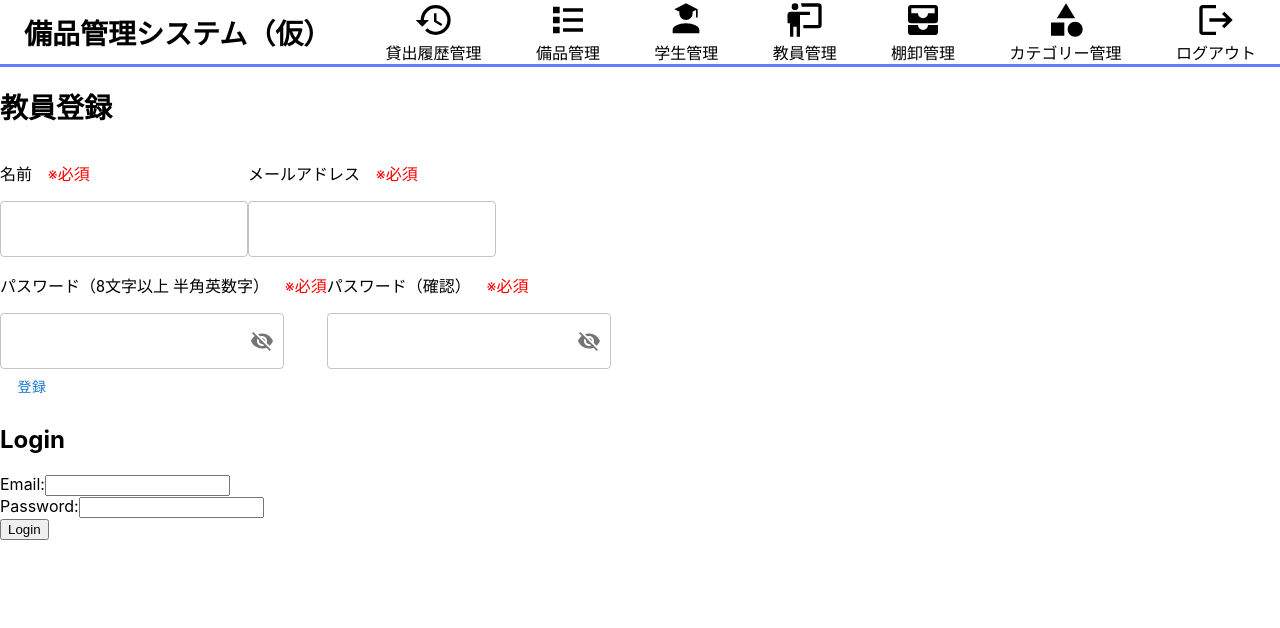
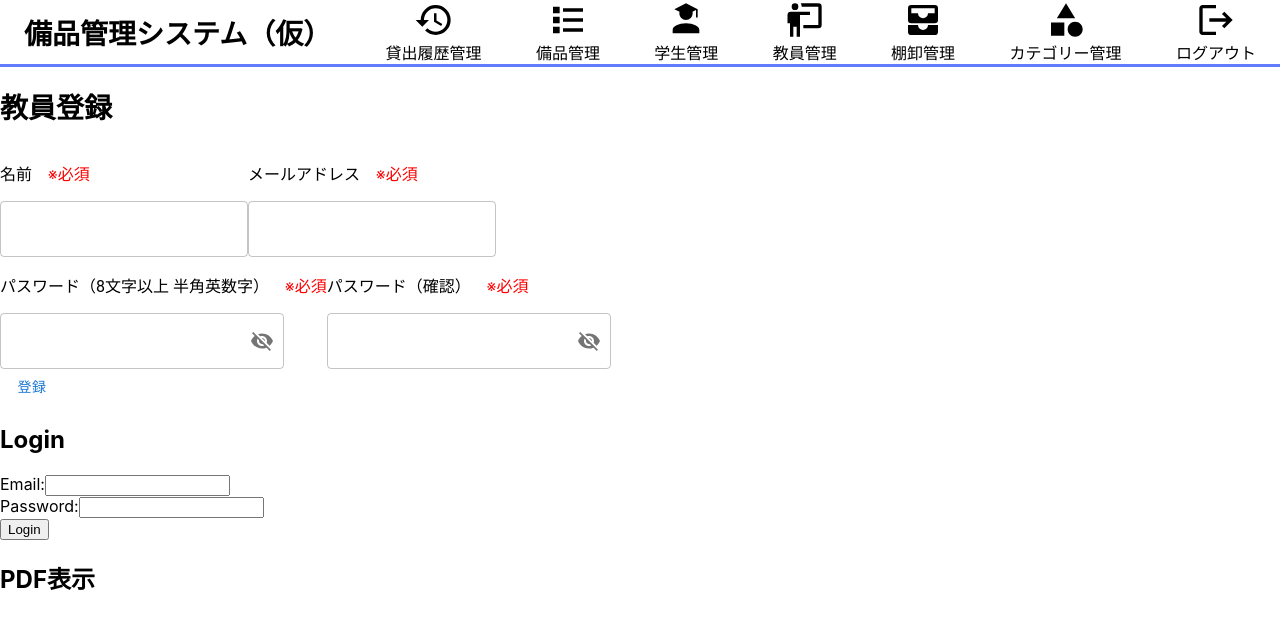
Before and after one commit to takumiTakahata/equipment_management_system, a React (Create React App) app in the folder equipment_management_app/: page /view_pdf in a window 1280 px wide. Shown: the top 628 px of the page. Built offline with nearby package versions, Linux system fonts and the light colour scheme.

Commit message:
PDF表示ページ作成・route設定

```diff
--- /dev/null
+++ b/equipment_management_app/src/components/view_pdf.tsx
@@ -0,0 +1,9 @@
+function ViewPdf() {
+  return (
+    <div>
+      <h2>PDF表示</h2>
+    </div>
+  );
+}
+
+export default ViewPdf;
--- a/equipment_management_app/src/routes/admin_route.tsx
+++ b/equipment_management_app/src/routes/admin_route.tsx
@@ -14,6 +14,7 @@ import StudentEdit from "../components/student_edit";
 import InventoryHistory from "../components/inventory_history";
 import Inventory from "../components/inventory";
 import NoList from "../components/no_list";
+import ViewPdf from "../components/view_pdf";
 
 function AdminRoute() {
   return (
@@ -49,6 +50,8 @@ function AdminRoute() {
         <Route path="/inventory" element={<Inventory />} />
         {/* ないものリスト画面 */}
         <Route path="/no_list" element={<NoList />} />
+        {/* PDF表示画面 */}
+        <Route path="/view_pdf" element={<ViewPdf />} />
       </Routes>
     </div>
   );
```
